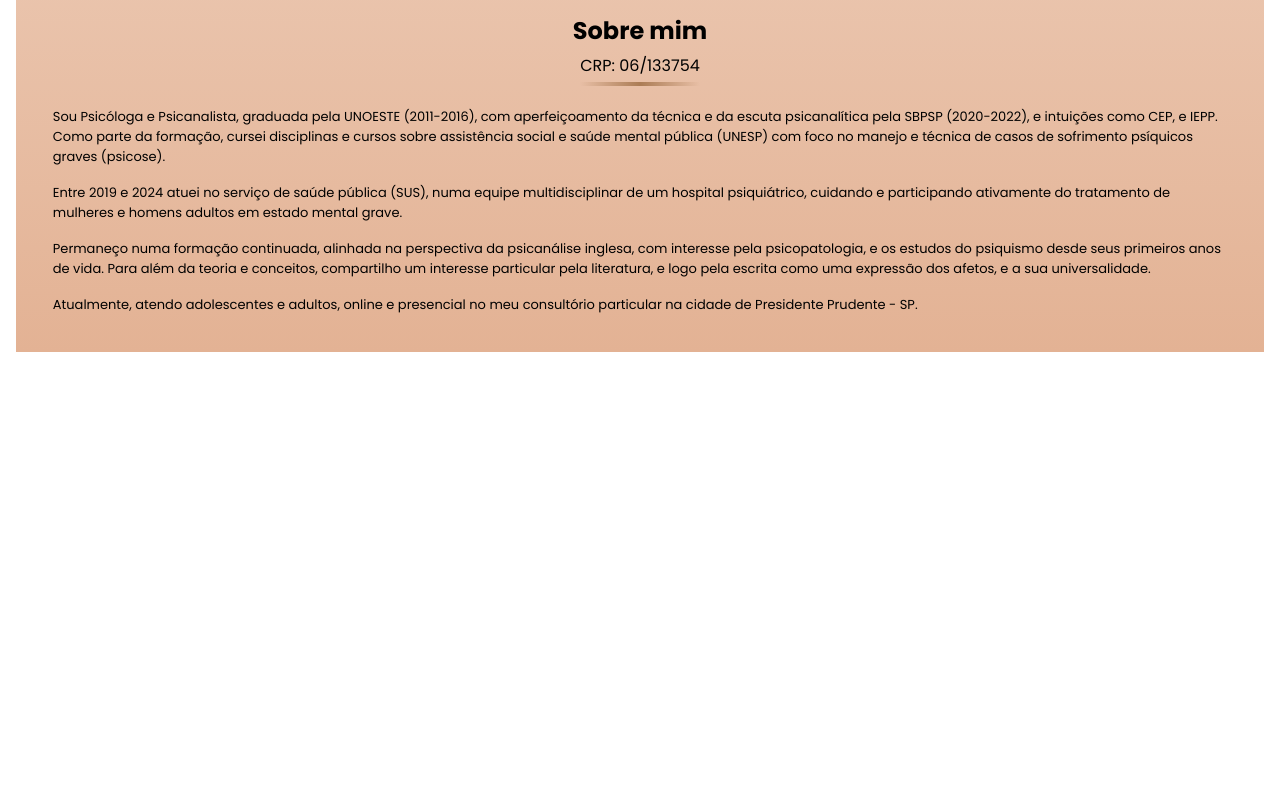
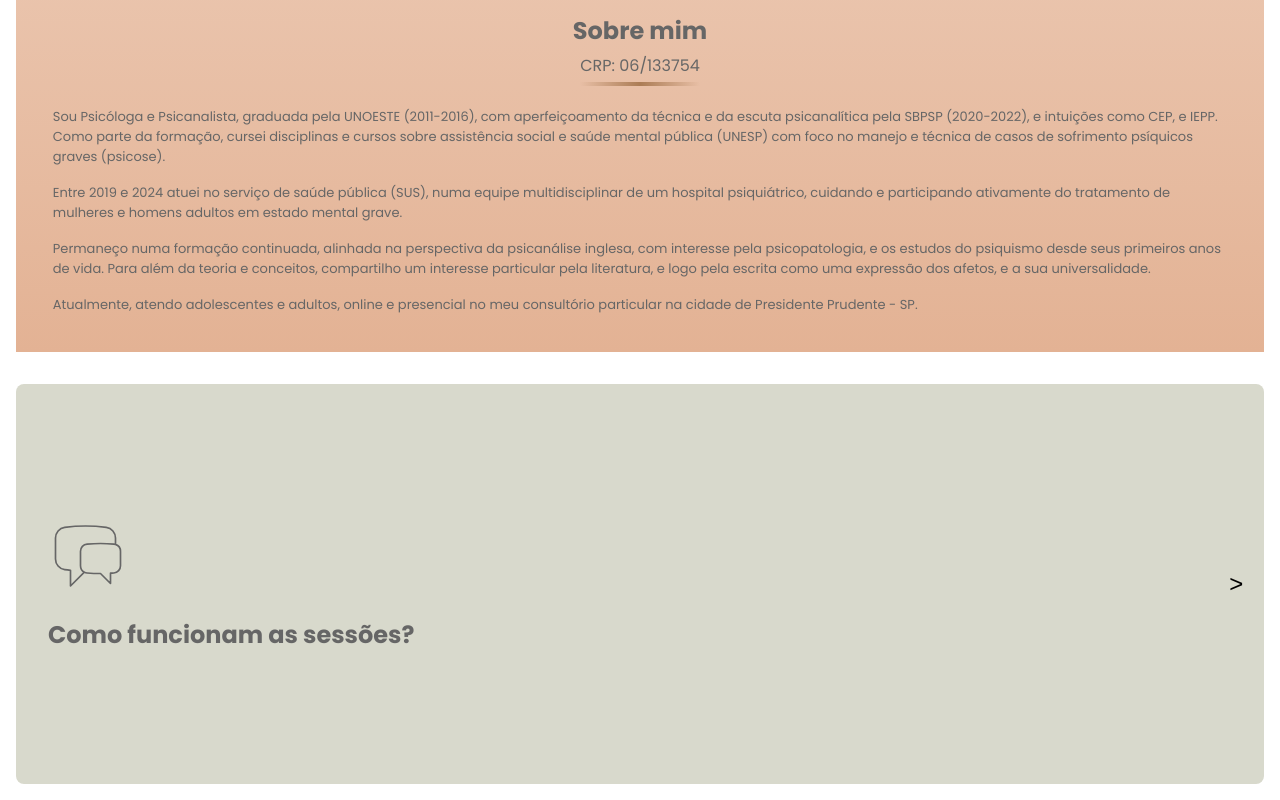
Before and after one commit to caueperuque/landing-page-psi, a React (Vite) app: page / in a window 1280 px wide. Shown: the part 1260-2060 px from the top of the page. Before the commit the page ends 1628 px from the top, so only its background shows below. Built offline with nearby package versions, Linux system fonts and the light colour scheme.

Commit message:
feat: mostrar detalhes

```diff
--- a/package.json
+++ b/package.json
@@ -10,6 +10,8 @@
     "preview": "vite preview"
   },
   "dependencies": {
+    "@heroicons/react": "^2.2.0",
+    "framer-motion": "^12.6.3",
     "react": "^19.0.0",
     "react-dom": "^19.0.0",
     "styled-components": "^6.1.16"
--- a/src/Home.tsx
+++ b/src/Home.tsx
@@ -1,4 +1,5 @@
 import { AboutMe } from "./components/AboutMe";
+import { FAQ } from "./components/FAQ";
 import { Hero } from "./components/Hero";
 
 export const Home = () => {
@@ -6,6 +7,7 @@ export const Home = () => {
     <>
       <Hero />
       <AboutMe />
+      <FAQ />
     </>
   );
 };
--- /dev/null
+++ b/src/components/FAQ/index.tsx
@@ -0,0 +1,90 @@
+// FAQ.tsx
+import { useState } from "react";
+import { motion, AnimatePresence } from "framer-motion";
+import { FAQCardComponent, FAQLayoutComponent } from "./styles";
+import { ChatBubbleLeftRightIcon } from "@heroicons/react/24/outline";
+
+export const FAQ = () => {
+  const [open, setOpen] = useState(false);
+
+  const contentVariants = {
+    hidden: (direction: number) => ({
+      x: direction > 0 ? "10%" : "-10%",
+      opacity: 0,
+    }),
+    visible: {
+      x: "0%",
+      opacity: 1,
+    },
+    exit: (direction: number) => ({
+      x: direction > 0 ? "-10%" : "10%",
+      opacity: 0,
+    }),
+  };
+
+  const direction = open ? 1 : -1;
+
+  return (
+    <FAQLayoutComponent>
+      <FAQCardComponent>
+        <AnimatePresence initial={false} custom={direction} mode="wait">
+          {!open ? (
+            <motion.div
+              key="question"
+              custom={direction}
+              variants={contentVariants}
+              initial="hidden"
+              animate="visible"
+              exit="exit"
+              transition={{ type: "spring", stiffness: 100, duration: 100 }}
+              style={{
+                position: "absolute",
+                top: "1.3rem",
+                left: 0,
+                width: "100%",
+                height: "calc(100% - 2.6rem)", // ajusta para considerar padding vertical
+                display: "flex",
+                justifyContent: "center",
+                gap: "1.3rem",
+                flexDirection: "column",
+                padding: "2rem",
+                boxSizing: "border-box",
+              }}
+            >
+              <ChatBubbleLeftRightIcon strokeWidth={0.5} />
+              <h2>Como funcionam as sessões?</h2>
+            </motion.div>
+          ) : (
+            <motion.div
+              key="answer"
+              custom={direction}
+              variants={contentVariants}
+              initial="hidden"
+              animate="visible"
+              exit="exit"
+              transition={{ type: "spring", stiffness: 100, duration: 100 }}
+              style={{
+                position: "absolute",
+                top: "1.3rem",
+                left: 0,
+                width: "100%",
+                height: "calc(100% - 2.6rem)",
+                display: "flex",
+                alignItems: "center",
+                padding: "2rem",
+                boxSizing: "border-box",
+              }}
+            >
+              <p>
+                Sessões de psicoterapia de 15–30 minutos, com duração de 20
+                minutos.
+              </p>
+            </motion.div>
+          )}
+        </AnimatePresence>
+
+        <button onClick={() => setOpen((o) => !o)}>{open ? "<" : ">"}</button>
+      </FAQCardComponent>
+    </FAQLayoutComponent>
+  );
+};
--- /dev/null
+++ b/src/components/FAQ/styles.ts
@@ -0,0 +1,34 @@
+// styles.ts
+import styled from "styled-components";
+
+export const FAQLayoutComponent = styled.div`
+  padding: 1rem;
+  font-family: "Poppins";
+`;
+
+export const FAQCardComponent = styled.div`
+  position: relative;
+  overflow: hidden; /* esconde o conteúdo que sai do container */
+  display: flex;
+  flex-direction: column;
+  justify-content: center;
+  padding: 1.3rem;
+  gap: 2rem;
+  height: 25rem;
+  border-radius: 8px;
+  background-color: ${(props) => props.theme["olive-green-100"]}; /* fallback */
+
+  svg {
+    width: 5rem;
+    stroke-width: 0.5px;
+  }
+
+  button {
+    align-self: flex-end;
+    background: transparent;
+    border: none;
+    font-size: 1.5rem;
+    cursor: pointer;
+    z-index: 2; /* pra ficar acima do conteúdo em movimento */
+  }
+`;
--- a/src/styles/global.ts
+++ b/src/styles/global.ts
@@ -12,5 +12,6 @@ export const GlobalStyle = createGlobalStyle`
     body {
         /* background-color: ${(props) => props.theme["beige-400"]}; */
         background-color: ${(props) => props.theme["white"]};
+        color: ${props => props.theme["gray-600"]}
     }
 `;
--- a/src/styles/themes/default.ts
+++ b/src/styles/themes/default.ts
@@ -8,5 +8,18 @@ export const defaultTheme = {
   "beige-600": "#ab7c55",
   "beige-700": "#6b3a21",
 
-  "olive-green-500": "#454a33"
+  "olive-green-100": "#d8d9cc",
+  "olive-green-200": "#a5a78f",
+  "olive-green-300": "#7f8467" /* claro, 40% mais claro que o 500 */,
+  "olive-green-400": "#63704f" /* claro, 20% mais claro que o 500 */,
+  "olive-green-500": "#454a33" /* seu tom-base */,
+  "olive-green-600": "#373d29" /* 20% mais escuro que o 500 */,
+  "olive-green-700": "#292d1f" /* escuro, 40% mais escuro que o 500 */,
+
+  /* Gray */
+  "gray-300": "#e5e5e5" /* bem claro, quase off‑white */,
+  "gray-400": "#cccccc" /* claro */,
+  "gray-500": "#999999" /* neutro médio */,
+  "gray-600": "#666666" /* escuro suave */,
+  "gray-700": "#333333" /* quase preto */,
 };
```
Also changed, not shown: 1 other file (tests, documents, lock files or other folders).
